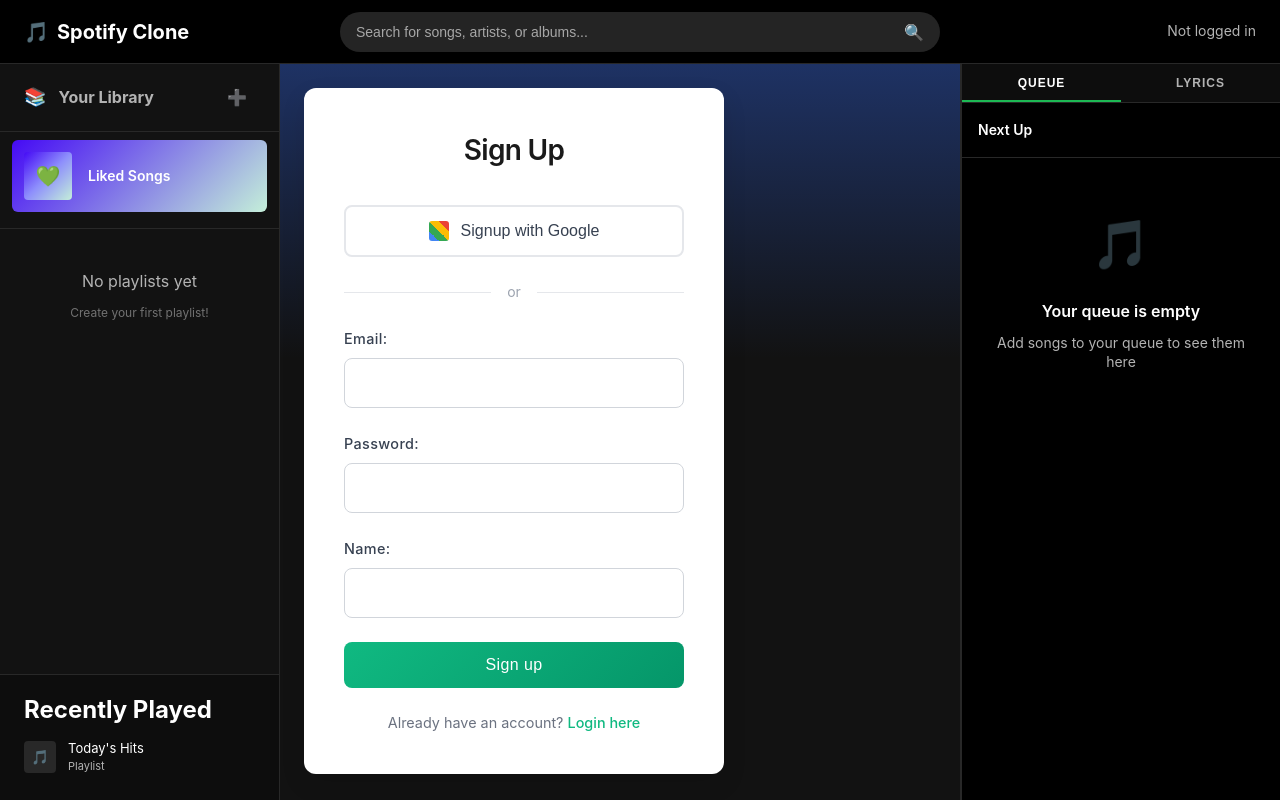
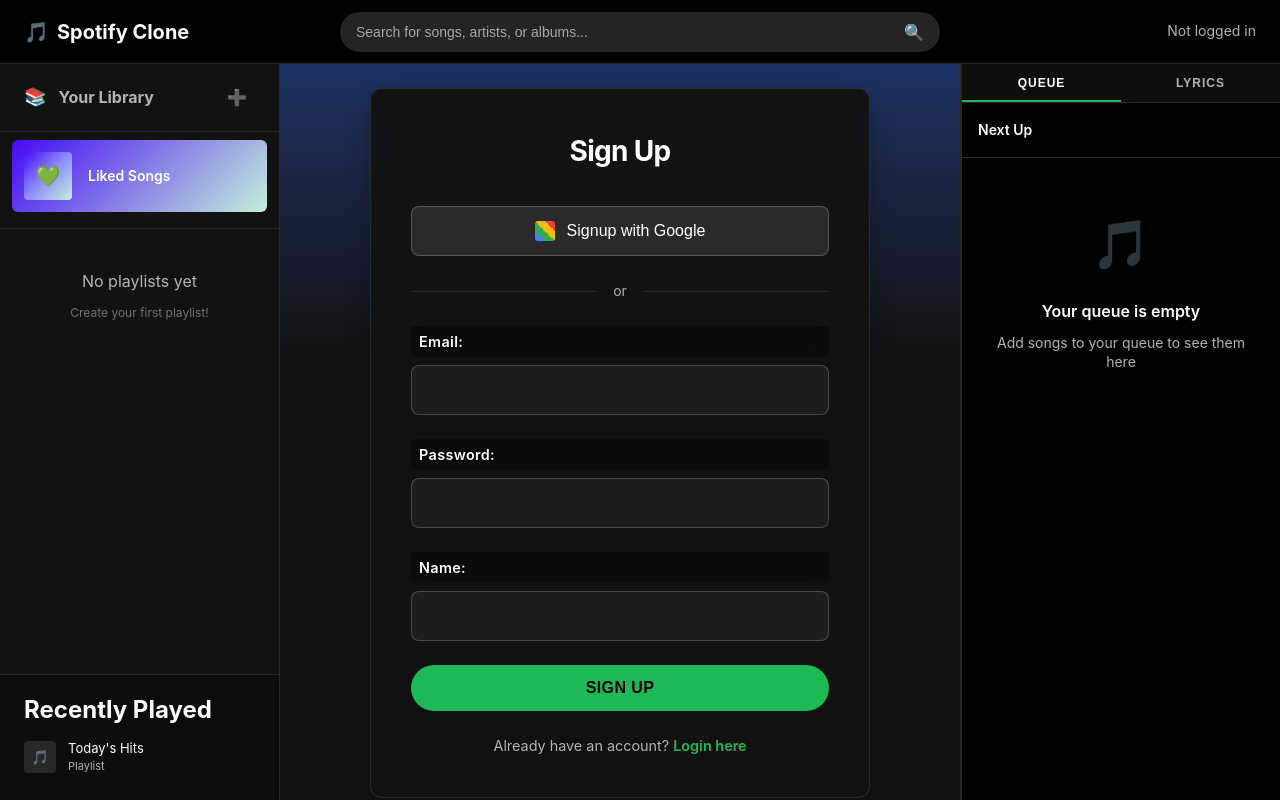
Before and after one commit to rubenz58/PR3_Spotify_clone, a React (Create React App) app in the folder frontend/: page /signup in a window 1280 px wide. Built offline with nearby package versions, Linux system fonts and the light colour scheme.

Commit message:
+FR login/signup sytling, > Admin verification

```diff
--- a/frontend/src/components/Authentication/LoginForm/LoginForm.css
+++ b/frontend/src/components/Authentication/LoginForm/LoginForm.css
@@ -1,12 +1,15 @@
-/* LoginForm.css */
-/* Main form container - keeps original styling */
+/* LoginForm.css - Spotify Theme */
+/* Main form container - Dark theme to match Spotify */
 .login-container {
-  background: white;
+  background: rgba(18, 18, 18, 0.95);
+  backdrop-filter: blur(20px);
+  border: 1px solid rgba(255, 255, 255, 0.1);
   border-radius: 12px;
-  box-shadow: 0 10px 25px rgba(0, 0, 0, 0.1);
+  box-shadow: 0 10px 25px rgba(0, 0, 0, 0.3);
   padding: 2.5rem;
-  max-width: 420px;
-  width: 100%;
+  max-width: 500px;
+  width: 90%;
+  margin: 0 auto;
   position: relative;
   z-index: 10;
 }
@@ -15,18 +18,18 @@
 .login-title {
   text-align: center;
   margin-bottom: 2rem;
-  color: #1a1a1a;
+  color: white;
   font-size: 1.75rem;
-  font-weight: 600;
+  font-weight: 700;
   letter-spacing: -0.025em;
 }
 
-/* Google Sign In Button - NEW */
+/* Google Sign In Button - Spotify style */
 .google-login-btn {
   width: 100%;
-  background: white;
-  border: 2px solid #e5e7eb;
-  color: #374151;
+  background: rgba(255, 255, 255, 0.1);
+  border: 1px solid rgba(255, 255, 255, 0.2);
+  color: white;
   padding: 0.875rem 1rem;
   border-radius: 8px;
   font-size: 1rem;
@@ -42,21 +45,22 @@
 }
 
 .google-login-btn:hover:not(:disabled) {
-  border-color: #d1d5db;
-  box-shadow: 0 2px 8px rgba(0, 0, 0, 0.1);
+  background: rgba(255, 255, 255, 0.15);
+  border-color: rgba(255, 255, 255, 0.3);
+  transform: translateY(-1px);
 }
 
 .google-login-btn:active:not(:disabled) {
-  transform: translateY(1px);
+  transform: translateY(0);
 }
 
 .google-login-btn:disabled {
-  opacity: 0.7;
+  opacity: 0.5;
   cursor: not-allowed;
   transform: none;
 }
 
-/* Google Icon - NEW */
+/* Google Icon - Updated for dark theme */
 .google-icon {
   width: 20px;
   height: 20px;
@@ -69,12 +73,12 @@
   flex-shrink: 0;
 }
 
-/* Form Divider - NEW */
+/* Form Divider - Dark theme */
 .form-divider {
   text-align: center;
   margin: 1.5rem 0;
   position: relative;
-  color: #9ca3af;
+  color: #b3b3b3;
   font-size: 0.875rem;
 }
 
@@ -85,22 +89,22 @@
   left: 0;
   right: 0;
   height: 1px;
-  background: #e5e7eb;
+  background: rgba(255, 255, 255, 0.1);
   z-index: 1;
 }
 
 .form-divider span {
-  background: white;
+  background: rgba(18, 18, 18, 0.95);
   padding: 0 1rem;
   position: relative;
   z-index: 2;
 }
 
-/* Error message styling */
+/* Error message styling - Spotify red */
 .error-message {
-  background: #fee;
-  border: 1px solid #fcc;
-  color: #c33;
+  background: rgba(226, 65, 65, 0.1);
+  border: 1px solid rgba(226, 65, 65, 0.3);
+  color: #e24141;
   padding: 0.875rem 1rem;
   border-radius: 8px;
   margin-bottom: 1.5rem;
@@ -125,119 +129,127 @@
   margin-bottom: 1.5rem;
 }
 
-/* Form labels */
+/* Form labels - Improved visibility with text shadow and contrast */
 .form-label {
   display: block;
   margin-bottom: 0.5rem;
-  color: #374151;
-  font-weight: 500;
+  color: #ffffff;
+  font-weight: 600; /* Increased from 500 for better readability */
   font-size: 0.9rem;
   letter-spacing: 0.025em;
+  text-shadow: 0 1px 3px rgba(0, 0, 0, 0.8); /* Added text shadow for contrast */
+  background: rgba(0, 0, 0, 0.3); /* Optional: subtle background */
+  padding: 0.25rem 0.5rem;
+  border-radius: 4px;
+  backdrop-filter: blur(10px);
 }
 
-/* Form inputs - BASE styles (shared) */
+/* Form inputs - Dark theme styling */
 .form-input {
   width: 100%;
   padding: 0.75rem 1rem;
-  border: 1px solid #d1d5db;
+  border: 1px solid rgba(255, 255, 255, 0.2);
   border-radius: 8px;
   font-size: 1rem;
   line-height: 1.5;
-  color: #1f2937;
-  background-color: #ffffff;
+  color: white !important;
+  background-color: rgba(255, 255, 255, 0.05);
   transition: all 0.2s ease;
   outline: none;
 }
 
 .form-input::placeholder {
-  color: #9ca3af;
+  color: #b3b3b3;
 }
 
 .form-input:hover:not(:focus) {
-  border-color: #9ca3af;
+  border-color: rgba(255, 255, 255, 0.3);
+  background-color: rgba(255, 255, 255, 0.08);
 }
 
-/* LOGIN-specific input focus (BLUE) */
+/* LOGIN-specific input focus (Spotify Green) */
 .login-form-input:focus {
-  border-color: #667eea;
-  box-shadow: 0 0 0 3px rgba(102, 126, 234, 0.1);
+  border-color: #1db954;
+  background-color: rgba(255, 255, 255, 0.1);
+  box-shadow: 0 0 0 2px rgba(29, 185, 84, 0.2);
 }
 
 /* Invalid input state */
 .form-input.invalid {
-  border-color: #ef4444;
+  border-color: #e24141;
+  background-color: rgba(226, 65, 65, 0.05);
 }
 
 .form-input.invalid:focus {
-  border-color: #ef4444;
-  box-shadow: 0 0 0 3px rgba(239, 68, 68, 0.1);
+  border-color: #e24141;
+  box-shadow: 0 0 0 2px rgba(226, 65, 65, 0.2);
 }
 
-/* LOGIN Submit button (BLUE gradient) */
+/* LOGIN Submit button (Spotify Green) */
 .login-submit-button {
   width: 100%;
-  background: linear-gradient(135deg, #667eea 0%, #764ba2 100%);
-  color: white;
+  background: #1db954;
+  color: black;
   padding: 0.875rem 1rem;
   border: none;
-  border-radius: 8px;
+  border-radius: 500px; /* Spotify's signature rounded button */
   font-size: 1rem;
-  font-weight: 500;
+  font-weight: 700;
   cursor: pointer;
   transition: all 0.2s ease;
   outline: none;
   letter-spacing: 0.025em;
+  text-transform: uppercase;
 }
 
 .login-submit-button:hover:not(:disabled) {
-  transform: translateY(-1px);
-  box-shadow: 0 4px 12px rgba(102, 126, 234, 0.4);
+  background: #1ed760;
+  transform: scale(1.02);
 }
 
 .login-submit-button:active:not(:disabled) {
-  transform: translateY(0);
+  transform: scale(0.98);
 }
 
 .login-submit-button:disabled {
-  opacity: 0.7;
+  opacity: 0.5;
   cursor: not-allowed;
   transform: none;
-  box-shadow: none;
 }
 
 .login-submit-button:focus {
-  box-shadow: 0 0 0 3px rgba(102, 126, 234, 0.3);
+  box-shadow: 0 0 0 3px rgba(29, 185, 84, 0.3);
 }
 
 /* Form footer with navigation links */
 .form-footer {
   text-align: center;
   margin-top: 1.5rem;
-  color: #6b7280;
+  color: #b3b3b3;
   font-size: 0.9rem;
   line-height: 1.5;
 }
 
-/* LOGIN footer link (BLUE) */
+/* LOGIN footer link (Spotify Green) */
 .login-form-footer-link {
-  color: #667eea;
+  color: #1db954;
   text-decoration: none;
-  font-weight: 500;
+  font-weight: 600;
   transition: color 0.2s ease;
 }
 
 .login-form-footer-link:hover {
-  color: #764ba2;
+  color: #1ed760;
   text-decoration: underline;
 }
 
 .login-form-footer-link:focus {
-  outline: 2px solid #667eea;
+  outline: 2px solid #1db954;
   outline-offset: 2px;
   border-radius: 2px;
 }
 
-/* Forgot password link - NEW */
+/* Forgot password link */
 .forgot-password {
   text-align: center;
   margin-top: 1rem;
@@ -245,17 +257,16 @@
 }
 
 .forgot-password a {
-  color: #6b7280;
+  color: #b3b3b3;
   text-decoration: none;
   font-size: 0.85rem;
   transition: color 0.2s ease;
 }
 
 .forgot-password a:hover {
-  color: #667eea;
+  color: #1db954;
   text-decoration: underline;
 }
-
 
 /* Loading state for submit button */
 .login-submit-button-loading {
@@ -271,8 +282,8 @@
   width: 20px;
   height: 20px;
   margin: -10px 0 0 -10px;
-  border: 2px solid rgba(255, 255, 255, 0.3);
-  border-top: 2px solid white;
+  border: 2px solid rgba(0, 0, 0, 0.3);
+  border-top: 2px solid black;
   border-radius: 50%;
   animation: spin 1s linear infinite;
 }
@@ -286,7 +297,9 @@
 @media (max-width: 768px) {
   .login-container {
     padding: 2rem;
-    margin: 1rem;
+    margin: 1rem auto;
+    width: 95%;
+    max-width: 450px;
   }
 
   .login-title {
@@ -299,6 +312,7 @@
   .login-container {
     padding: 1.5rem;
     border-radius: 8px;
+    width: 95%;
   }
 
   .login-title {
@@ -314,13 +328,11 @@
   }
 }
 
-
-
-/* Loading overlay effect - ADD THESE */
+/* Loading overlay effect - Dark theme */
 .login-container-loading {
   position: relative;
-  pointer-events: none; /* Disable all interactions */
-  user-select: none;    /* Disable text selection */
+  pointer-events: none;
+  user-select: none;
 }
 
 .login-container-loading::before {
@@ -330,10 +342,10 @@
   left: 0;
   right: 0;
   bottom: 0;
-  background: rgba(255, 255, 255, 0.7); /* Semi-transparent white */
-  backdrop-filter: blur(2px);            /* Glossy blur effect */
-  border-radius: 12px;                   /* Match container radius */
-  z-index: 20;                          /* Above form content */
+  background: rgba(18, 18, 18, 0.8);
+  backdrop-filter: blur(4px);
+  border-radius: 12px;
+  z-index: 20;
   animation: fadeIn 0.3s ease-out;
 }
 
@@ -345,10 +357,10 @@
   width: 40px;
   height: 40px;
   margin: -20px 0 0 -20px;
-  border: 3px solid rgba(102, 126, 234, 0.3);
-  border-top: 3px solid #667eea;
+  border: 3px solid rgba(29, 185, 84, 0.3);
+  border-top: 3px solid #1db954;
   border-radius: 50%;
-  z-index: 21;                          /* Above overlay */
+  z-index: 21;
   animation: spin 1s linear infinite, fadeIn 0.3s ease-out;
 }
 
--- a/frontend/src/components/Authentication/SignUpForm/SignUpForm.css
+++ b/frontend/src/components/Authentication/SignUpForm/SignUpForm.css
@@ -1,13 +1,15 @@
-/* SignUpForm.css */
-
-/* Main form container */
+/* SignUpForm.css - Spotify Theme */
+/* Main form container - Dark theme to match Spotify */
 .signup-container {
-  background: white;
+  background: rgba(18, 18, 18, 0.95);
+  backdrop-filter: blur(20px);
+  border: 1px solid rgba(255, 255, 255, 0.1);
   border-radius: 12px;
-  box-shadow: 0 10px 25px rgba(0, 0, 0, 0.1);
+  box-shadow: 0 10px 25px rgba(0, 0, 0, 0.3);
   padding: 2.5rem;
-  max-width: 420px;
-  width: 100%;
+  max-width: 500px;
+  width: 90%;
+  margin: 0 auto;
   position: relative;
   z-index: 10;
 }
@@ -16,17 +18,106 @@
 .signup-title {
   text-align: center;
   margin-bottom: 2rem;
-  color: #1a1a1a;
+  color: white;
   font-size: 1.75rem;
-  font-weight: 600;
+  font-weight: 700;
   letter-spacing: -0.025em;
 }
 
-/* Error message styling - same as login */
+/* Google Sign Up Button - Spotify style */
+.google-signup-btn {
+  width: 100%;
+  background: rgba(255, 255, 255, 0.1);
+  border: 1px solid rgba(255, 255, 255, 0.2);
+  color: white;
+  padding: 0.875rem 1rem;
+  border-radius: 8px;
+  font-size: 1rem;
+  font-weight: 500;
+  cursor: pointer;
+  transition: all 0.2s ease;
+  outline: none;
+  display: flex;
+  align-items: center;
+  justify-content: center;
+  gap: 0.75rem;
+  margin-bottom: 1.5rem;
+}
+
+.google-signup-btn:hover:not(:disabled) {
+  background: rgba(255, 255, 255, 0.15);
+  border-color: rgba(255, 255, 255, 0.3);
+  transform: translateY(-1px);
+}
+
+.google-signup-btn:active:not(:disabled) {
+  transform: translateY(0);
+}
+
+.google-signup-btn:disabled {
+  opacity: 0.5;
+  cursor: not-allowed;
+  transform: none;
+}
+
+/* Google Icon - Updated for dark theme */
+.google-icon {
+  width: 20px;
+  height: 20px;
+  background: linear-gradient(45deg,
+    #4285f4 0%, #4285f4 25%,
+    #34a853 25%, #34a853 50%,
+    #fbbc05 50%, #fbbc05 75%,
+    #ea4335 75%);
+  border-radius: 3px;
+  flex-shrink: 0;
+}
+
+/* Form Divider - Dark theme */
+.form-divider {
+  text-align: center;
+  margin: 1.5rem 0;
+  position: relative;
+  color: #b3b3b3;
+  font-size: 0.875rem;
+}
+
+.form-divider::before {
+  content: '';
+  position: absolute;
+  top: 50%;
+  left: 0;
+  right: 0;
+  height: 1px;
+  background: rgba(255, 255, 255, 0.1);
+  z-index: 1;
+}
+
+.form-divider span {
+  background: rgba(18, 18, 18, 0.95);
+  padding: 0 1rem;
+  position: relative;
+  z-index: 2;
+}
+
+/* Error message styling - Spotify red */
 .error-message {
-  background: #fee;
-  border: 1px solid #fcc;
-  color: #c33;
+  background: rgba(226, 65, 65, 0.1);
+  border: 1px solid rgba(226, 65, 65, 0.3);
+  color: #e24141;
+  padding: 0.875rem 1rem;
+  border-radius: 8px;
+  margin-bottom: 1.5rem;
+  font-size: 0.9rem;
+  text-align: center;
+  animation: slideIn 0.3s ease-out;
+}
+
+/* Success message for completed signup */
+.success-message {
+  background: rgba(29, 185, 84, 0.1);
+  border: 1px solid rgba(29, 185, 84, 0.3);
+  color: #1db954;
   padding: 0.875rem 1rem;
   border-radius: 8px;
   margin-bottom: 1.5rem;
@@ -51,116 +142,173 @@
   margin-bottom: 1.5rem;
 }
 
-/* Form labels */
+/* Form labels - Improved visibility with text shadow and contrast */
 .form-label {
   display: block;
   margin-bottom: 0.5rem;
-  color: #374151;
-  font-weight: 500;
+  color: #ffffff;
+  font-weight: 600; /* Increased from 500 for better readability */
   font-size: 0.9rem;
   letter-spacing: 0.025em;
+  text-shadow: 0 1px 3px rgba(0, 0, 0, 0.8); /* Added text shadow for contrast */
+  background: rgba(0, 0, 0, 0.3); /* Optional: subtle background */
+  padding: 0.25rem 0.5rem;
+  border-radius: 4px;
+  backdrop-filter: blur(10px);
 }
 
-/* Form inputs - BASE styles (shared with login) */
+/* Form inputs - Dark theme styling */
 .form-input {
   width: 100%;
   padding: 0.75rem 1rem;
-  border: 1px solid #d1d5db;
+  border: 1px solid rgba(255, 255, 255, 0.2);
   border-radius: 8px;
   font-size: 1rem;
   line-height: 1.5;
-  color: #1f2937;
-  background-color: #ffffff;
+  color: white !important;
+  background-color: rgba(255, 255, 255, 0.05);
   transition: all 0.2s ease;
   outline: none;
 }
 
 .form-input::placeholder {
-  color: #9ca3af;
+  color: #b3b3b3;
 }
 
 .form-input:hover:not(:focus) {
-  border-color: #9ca3af;
+  border-color: rgba(255, 255, 255, 0.3);
+  background-color: rgba(255, 255, 255, 0.08);
 }
 
-/* SIGNUP-specific input focus (GREEN) */
+/* SIGNUP-specific input focus (Spotify Green) */
 .signup-form-input:focus {
-  border-color: #10b981;
-  box-shadow: 0 0 0 3px rgba(16, 185, 129, 0.1);
+  border-color: #1db954;
+  background-color: rgba(255, 255, 255, 0.1);
+  box-shadow: 0 0 0 2px rgba(29, 185, 84, 0.2);
 }
 
 /* Invalid input state */
 .form-input.invalid {
-  border-color: #ef4444;
+  border-color: #e24141;
+  background-color: rgba(226, 65, 65, 0.05);
 }
 
 .form-input.invalid:focus {
-  border-color: #ef4444;
-  box-shadow: 0 0 0 3px rgba(239, 68, 68, 0.1);
+  border-color: #e24141;
+  box-shadow: 0 0 0 2px rgba(226, 65, 65, 0.2);
 }
 
-/* SIGNUP Submit button (GREEN gradient) */
+/* SIGNUP Submit button (Spotify Green) */
 .signup-submit-button {
   width: 100%;
-  background: linear-gradient(135deg, #10b981 0%, #059669 100%);
-  color: white;
+  background: #1db954;
+  color: black;
   padding: 0.875rem 1rem;
   border: none;
-  border-radius: 8px;
+  border-radius: 500px; /* Spotify's signature rounded button */
   font-size: 1rem;
-  font-weight: 500;
+  font-weight: 700;
   cursor: pointer;
   transition: all 0.2s ease;
   outline: none;
   letter-spacing: 0.025em;
+  text-transform: uppercase;
 }
 
 .signup-submit-button:hover:not(:disabled) {
-  transform: translateY(-1px);
-  box-shadow: 0 4px 12px rgba(16, 185, 129, 0.4);
+  background: #1ed760;
+  transform: scale(1.02);
 }
 
 .signup-submit-button:active:not(:disabled) {
-  transform: translateY(0);
+  transform: scale(0.98);
 }
 
 .signup-submit-button:disabled {
-  opacity: 0.7;
+  opacity: 0.5;
   cursor: not-allowed;
   transform: none;
-  box-shadow: none;
 }
 
 .signup-submit-button:focus {
-  box-shadow: 0 0 0 3px rgba(16, 185, 129, 0.3);
+  box-shadow: 0 0 0 3px rgba(29, 185, 84, 0.3);
 }
 
 /* Form footer with navigation links */
 .form-footer {
   text-align: center;
   margin-top: 1.5rem;
-  color: #6b7280;
+  color: #b3b3b3;
   font-size: 0.9rem;
   line-height: 1.5;
 }
 
-/* SIGNUP footer link (GREEN) */
+/* SIGNUP footer link (Spotify Green) */
 .signup-form-footer-link {
-  color: #10b981;
+  color: #1db954;
   text-decoration: none;
-  font-weight: 500;
+  font-weight: 600;
   transition: color 0.2s ease;
 }
 
 .signup-form-footer-link:hover {
-  color: #059669;
+  color: #1ed760;
   text-decoration: underline;
 }
 
 .signup-form-footer-link:focus {
-  outline: 2px solid #10b981;
+  outline: 2px solid #1db954;
   outline-offset: 2px;
   border-radius: 2px;
+}
+
+/* Password strength indicator */
+.password-strength {
+  margin-top: 0.5rem;
+  font-size: 0.8rem;
+  text-shadow: 0 1px 2px rgba(0, 0, 0, 0.8);
+}
+
+.password-strength-weak {
+  color: #e24141;
+}
+
+.password-strength-medium {
+  color: #f59e0b;
+}
+
+.password-strength-strong {
+  color: #1db954;
+}
+
+/* Form requirements text */
+.form-requirements {
+  margin-top: 0.5rem;
+  font-size: 0.8rem;
+  color: #b3b3b3;
+  line-height: 1.4;
+  text-shadow: 0 1px 2px rgba(0, 0, 0, 0.8);
+}
+
+/* Terms and conditions text */
+.terms-text {
+  font-size: 0.8rem;
+  color: #b3b3b3;
+  text-align: center;
+  margin-top: 1rem;
+  line-height: 1.4;
+  text-shadow: 0 1px 2px rgba(0, 0, 0, 0.8);
+}
+
+.terms-text a {
+  color: #1db954;
+  text-decoration: none;
+  transition: color 0.2s ease;
+}
+
+.terms-text a:hover {
+  color: #1ed760;
+  text-decoration: underline;
 }
 
 /* Loading state for submit button */
@@ -177,8 +325,8 @@
   width: 20px;
   height: 20px;
   margin: -10px 0 0 -10px;
-  border: 2px solid rgba(255, 255, 255, 0.3);
-  border-top: 2px solid white;
+  border: 2px solid rgba(0, 0, 0, 0.3);
+  border-top: 2px solid black;
   border-radius: 50%;
   animation: spin 1s linear infinite;
 }
@@ -188,95 +336,13 @@
   100% { transform: rotate(360deg); }
 }
 
-/* Password strength indicator (for future enhancement) */
-.password-strength {
-  margin-top: 0.5rem;
-  font-size: 0.8rem;
-}
-
-.password-strength-weak {
-  color: #ef4444;
-}
-
-.password-strength-medium {
-  color: #f59e0b;
-}
-
-.password-strength-strong {
-  color: #10b981;
-}
-
-/* Form requirements text */
-.form-requirements {
-  margin-top: 0.5rem;
-  font-size: 0.8rem;
-  color: #6b7280;
-  line-height: 1.4;
-}
-
-/* Success message for completed signup */
-.success-message {
-  background: #ecfdf5;
-  border: 1px solid #a7f3d0;
-  color: #065f46;
-  padding: 0.875rem 1rem;
-  border-radius: 8px;
-  margin-bottom: 1.5rem;
-  font-size: 0.9rem;
-  text-align: center;
-  animation: slideIn 0.3s ease-out;
-}
-
-/* Form divider for future social login */
-.form-divider {
-  text-align: center;
-  margin: 1.5rem 0;
-  position: relative;
-  color: #9ca3af;
-  font-size: 0.875rem;
-}
-
-.form-divider::before {
-  content: '';
-  position: absolute;
-  top: 50%;
-  left: 0;
-  right: 0;
-  height: 1px;
-  background: #e5e7eb;
-  z-index: 1;
-}
-
-.form-divider span {
-  background: white;
-  padding: 0 1rem;
-  position: relative;
-  z-index: 2;
-}
-
-/* Terms and conditions text */
-.terms-text {
-  font-size: 0.8rem;
-  color: #6b7280;
-  text-align: center;
-  margin-top: 1rem;
-  line-height: 1.4;
-}
-
-.terms-text a {
-  color: #10b981;
-  text-decoration: none;
-}
-
-.terms-text a:hover {
-  text-decoration: underline;
-}
-
 /* Responsive adjustments */
 @media (max-width: 768px) {
   .signup-container {
     padding: 2rem;
-    margin: 1rem;
+    margin: 1rem auto;
+    width: 95%;
+    max-width: 450px;
   }
 
   .signup-title {
@@ -289,6 +355,7 @@
   .signup-container {
     padding: 1.5rem;
     border-radius: 8px;
+    width: 95%;
   }
 
   .signup-title {
@@ -299,35 +366,16 @@
     padding: 0.6875rem 0.875rem;
   }
 
-  .signup-submit-button {
+  .signup-submit-button, .google-signup-btn {
     padding: 0.8125rem 1rem;
   }
 }
 
-/* SIGNUP footer link (GREEN) */
-.signup-form-footer-link {
-  color: #10b981;
-  text-decoration: none;
-  font-weight: 500;
-  transition: color 0.2s ease;
-}
-
-.signup-form-footer-link:hover {
-  color: #059669;
-  text-decoration: underline;
-}
-
-.signup-form-footer-link:focus {
-  outline: 2px solid #10b981;
-  outline-offset: 2px;
-  border-radius: 2px;
-}
-
-/* Loading overlay effect for signup form - ADD THESE */
+/* Loading overlay effect - Dark theme */
 .signup-container-loading {
   position: relative;
-  pointer-events: none; /* Disable all interactions */
-  user-select: none;    /* Disable text selection */
+  pointer-events: none;
+  user-select: none;
 }
 
 .signup-container-loading::before {
@@ -337,10 +385,10 @@
   left: 0;
   right: 0;
   bottom: 0;
-  background: rgba(255, 255, 255, 0.7); /* Semi-transparent white */
-  backdrop-filter: blur(2px);            /* Glossy blur effect */
-  border-radius: 12px;                   /* Match container radius */
-  z-index: 20;                          /* Above form content */
+  background: rgba(18, 18, 18, 0.8);
+  backdrop-filter: blur(4px);
+  border-radius: 12px;
+  z-index: 20;
   animation: fadeIn 0.3s ease-out;
 }
 
@@ -352,10 +400,10 @@
   width: 40px;
   height: 40px;
   margin: -20px 0 0 -20px;
-  border: 3px solid rgba(16, 185, 129, 0.3); /* Green theme */
-  border-top: 3px solid #10b981;             /* Green spinner */
+  border: 3px solid rgba(29, 185, 84, 0.3);
+  border-top: 3px solid #1db954;
   border-radius: 50%;
-  z-index: 21;                               /* Above overlay */
+  z-index: 21;
   animation: spin 1s linear infinite, fadeIn 0.3s ease-out;
 }
 
```
